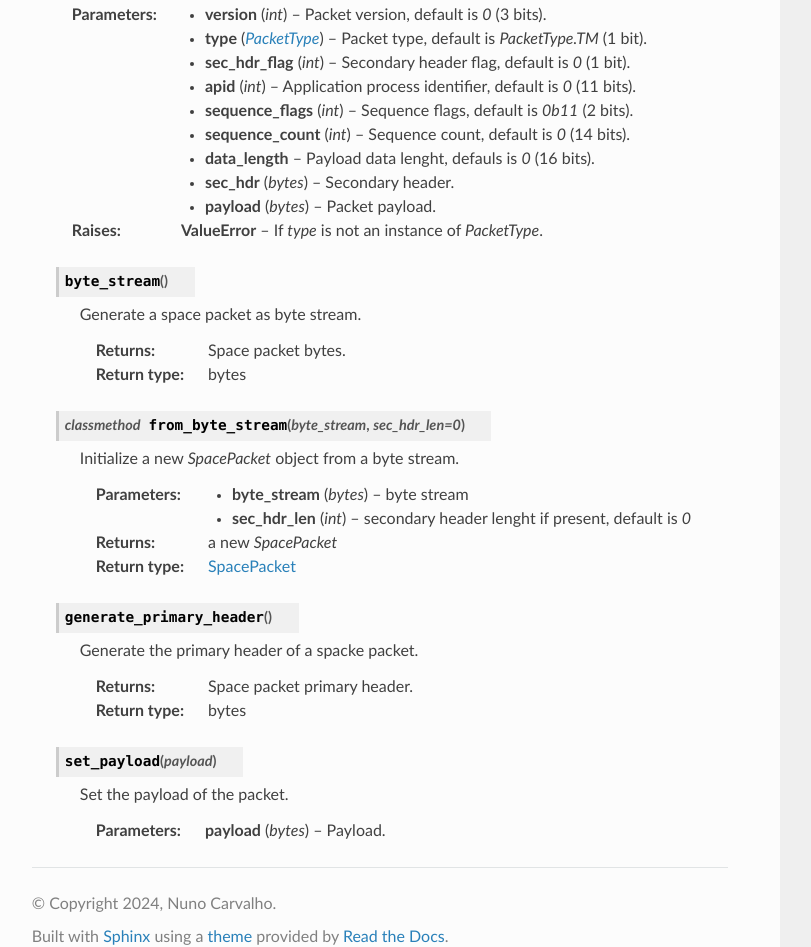
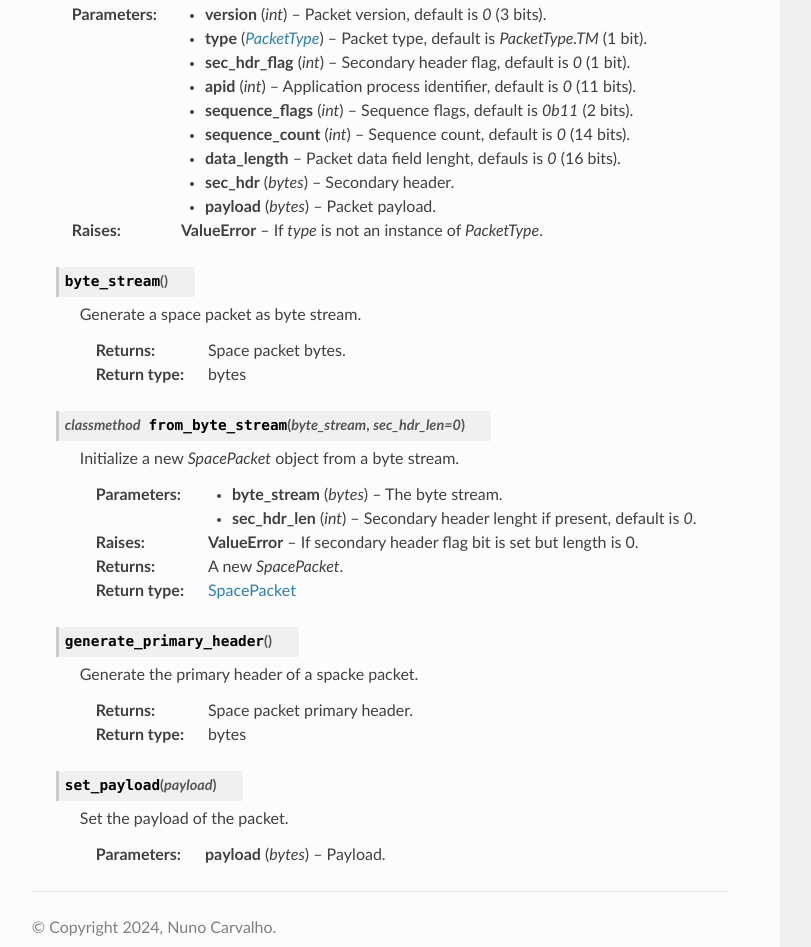
Before and after one commit to nunorc/minsp, a plain HTML site: page index.html in a window 1280 px wide. Shown: the part 1656-2603 px from the top of the page, without its empty margins (320-1131 px from the left). Drawn offline with Linux system fonts and the light colour scheme.

Commit message:
Deploying to gh-pages from @ nunorc/minsp@9a7b078be71ddb8dfbd9d47bf48e9eca17e3e6ae 🚀

```diff
--- a/index.html
+++ b/index.html
@@ -158,7 +158,7 @@ compiler to install.</p>
 <li><p><strong>apid</strong> (<em>int</em>) – Application process identifier, default is <cite>0</cite> (11 bits).</p></li>
 <li><p><strong>sequence_flags</strong> (<em>int</em>) – Sequence flags, default is <cite>0b11</cite> (2 bits).</p></li>
 <li><p><strong>sequence_count</strong> (<em>int</em>) – Sequence count, default is <cite>0</cite> (14 bits).</p></li>
-<li><p><strong>data_length</strong> – Payload data lenght, defauls is <cite>0</cite> (16 bits).</p></li>
+<li><p><strong>data_length</strong> – Packet data field lenght, defauls is <cite>0</cite> (16 bits).</p></li>
 <li><p><strong>sec_hdr</strong> (<em>bytes</em>) – Secondary header.</p></li>
 <li><p><strong>payload</strong> (<em>bytes</em>) – Packet payload.</p></li>
 </ul>
@@ -188,15 +188,18 @@ compiler to install.</p>
 <dl class="field-list simple">
 <dt class="field-odd">Parameters<span class="colon">:</span></dt>
 <dd class="field-odd"><ul class="simple">
-<li><p><strong>byte_stream</strong> (<em>bytes</em>) – byte stream</p></li>
-<li><p><strong>sec_hdr_len</strong> (<em>int</em>) – secondary header lenght if present, default is <cite>0</cite></p></li>
+<li><p><strong>byte_stream</strong> (<em>bytes</em>) – The byte stream.</p></li>
+<li><p><strong>sec_hdr_len</strong> (<em>int</em>) – Secondary header lenght if present, default is <cite>0</cite>.</p></li>
 </ul>
 </dd>
-<dt class="field-even">Returns<span class="colon">:</span></dt>
-<dd class="field-even"><p>a new <cite>SpacePacket</cite></p>
+<dt class="field-even">Raises<span class="colon">:</span></dt>
+<dd class="field-even"><p><strong>ValueError</strong> – If secondary header flag bit is set but length is 0.</p>
 </dd>
-<dt class="field-odd">Return type<span class="colon">:</span></dt>
-<dd class="field-odd"><p><a class="reference internal" href="#minsp.core.SpacePacket" title="minsp.core.SpacePacket">SpacePacket</a></p>
+<dt class="field-odd">Returns<span class="colon">:</span></dt>
+<dd class="field-odd"><p>A new <cite>SpacePacket</cite>.</p>
+</dd>
+<dt class="field-even">Return type<span class="colon">:</span></dt>
+<dd class="field-even"><p><a class="reference internal" href="#minsp.core.SpacePacket" title="minsp.core.SpacePacket">SpacePacket</a></p>
 </dd>
 </dl>
 </dd></dl>
```
Also changed, not shown: searchindex.js (+1 -1 lines).
